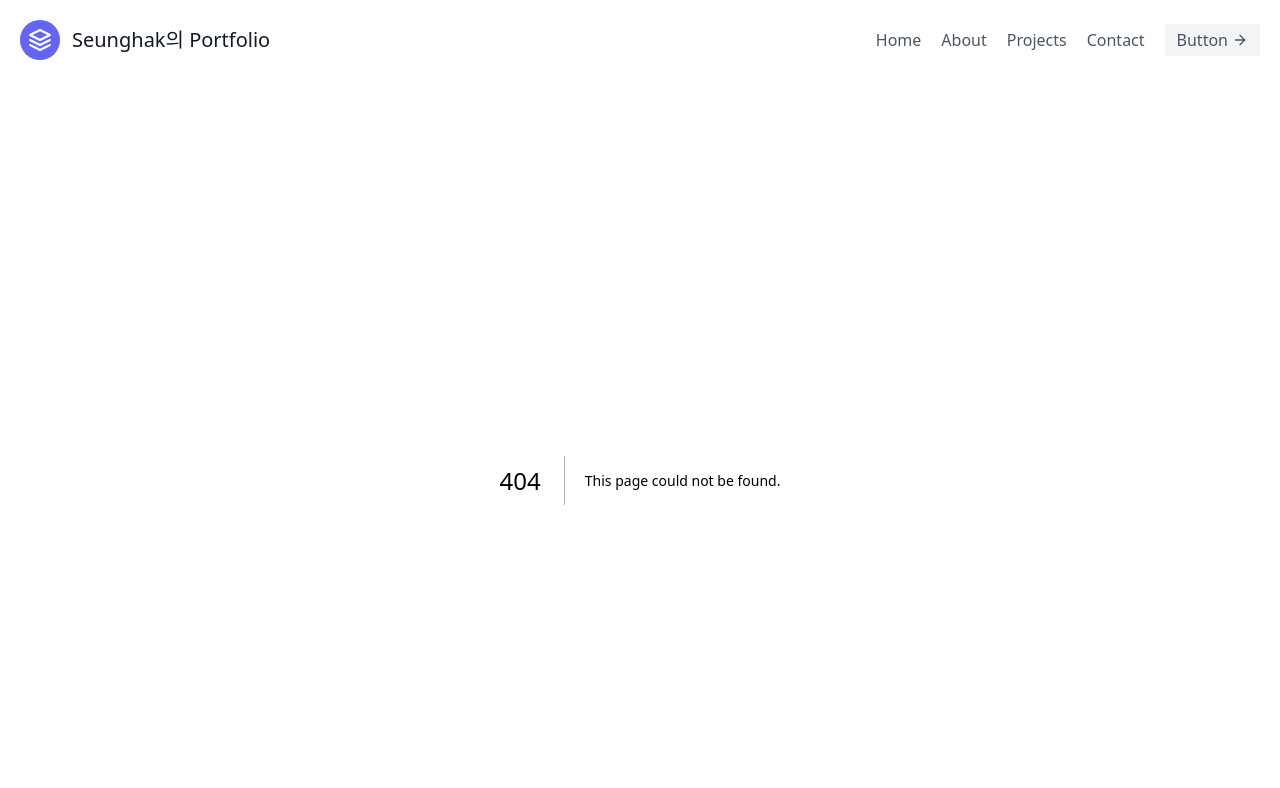
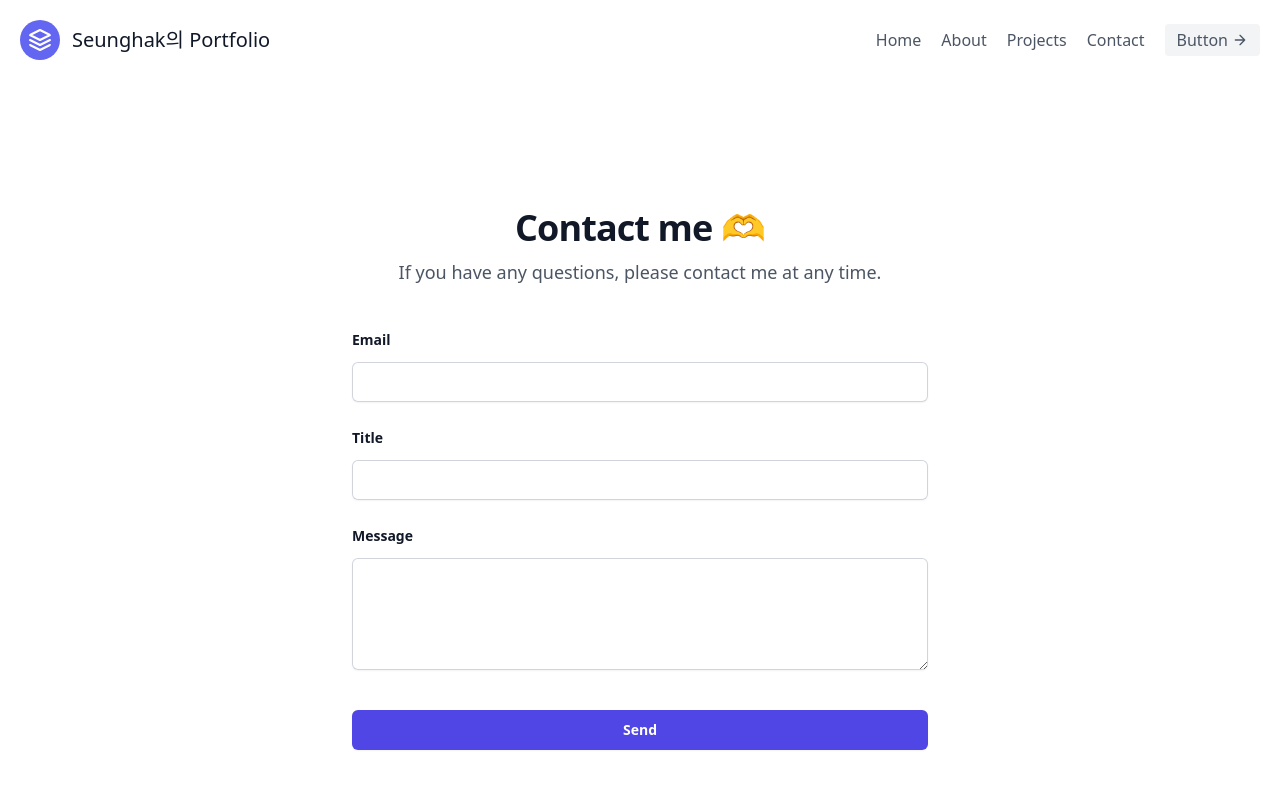
Before and after one commit to dltmdgkr/NextJs-portfolio, a Next.js app: page /contact in a window 1280 px wide. Before the commit this address had no page. Shown: the top 788 px of the page. Built offline with nearby package versions, Linux system fonts and the light colour scheme.

Commit message:
feat: Contact 화면 구현

```diff
--- a/package.json
+++ b/package.json
@@ -9,9 +9,11 @@
     "lint": "next lint"
   },
   "dependencies": {
+    "@types/nodemailer": "^6.4.14",
     "dotenv": "^16.4.1",
     "next": "14.1.0",
     "next-themes": "^0.2.1",
+    "nodemailer": "^6.9.9",
     "react": "^18",
     "react-dom": "^18",
     "react-markdown": "^9.0.1",
--- /dev/null
+++ b/src/app/api/contact/route.ts
@@ -0,0 +1,39 @@
+import { NextResponse } from "next/server";
+import nodemailer from "nodemailer";
+
+export async function POST(request: any) {
+  try {
+    const { subject, message, from } = await request.json();
+    const { SMTP_EMAIL, SMTP_PASSWORD } = process.env;
+
+    const transport = nodemailer.createTransport({
+      service: "gmail",
+      host: "smtp.gmail.com",
+      auth: {
+        user: SMTP_EMAIL,
+        pass: SMTP_PASSWORD,
+      },
+    });
+
+    const mailOption = {
+      from: from,
+      to: SMTP_EMAIL,
+      subject,
+      html: `
+    <h1>${subject}</h1>
+    <div>${message}</div>
+    </br>
+    <p>보낸사람 : ${from}</p>
+    `,
+    };
+
+    await transport.sendMail(mailOption);
+
+    return NextResponse.json(
+      { message: "메세지가 전송되었습니다!" },
+      { status: 200 }
+    );
+  } catch (error) {
+    return NextResponse.json({ message: "메세지 전송 실패" }, { status: 500 });
+  }
+}
--- /dev/null
+++ b/src/app/contact/page.tsx
@@ -0,0 +1,9 @@
+import Contact from "@/components/SendMail";
+
+export default function ContactPage() {
+  return (
+    <>
+      <Contact />
+    </>
+  );
+}
--- a/src/components/Header.tsx
+++ b/src/components/Header.tsx
@@ -32,7 +32,9 @@ export default function Header() {
           <Link href="/projects" className="mr-5 hover:text-gray-900">
             Projects
           </Link>
-          <a className="mr-5 hover:text-gray-900">Contact</a>
+          <Link href="/contact" className="mr-5 hover:text-gray-900">
+            Contact
+          </Link>
         </nav>
         <button className="inline-flex items-center bg-gray-100 border-0 py-1 px-3 focus:outline-none hover:bg-gray-200 rounded text-base mt-4 md:mt-0">
           Button
--- /dev/null
+++ b/src/components/SendMail.tsx
@@ -0,0 +1,121 @@
+"use client";
+
+import { useState } from "react";
+
+export default function Contact() {
+  const [from, setFrom] = useState("");
+  const [subject, setSubject] = useState("");
+  const [message, setMessage] = useState("");
+  const [sending, setSending] = useState(false);
+
+  const handleSubmit = async (e: React.FormEvent<HTMLFormElement>) => {
+    e.preventDefault();
+    setSending(true);
+    try {
+      const response = await fetch("/api/contact", {
+        method: "POST",
+        headers: {
+          "Content-Type": "application/json",
+        },
+        body: JSON.stringify({
+          from,
+          subject,
+          message,
+        }),
+      });
+
+      alert("이메일이 성공적으로 전송되었습니다!");
+
+      setFrom("");
+      setSubject("");
+      setMessage("");
+    } catch (error) {
+      alert("이메일 전송 중 오류가 발생했습니다. 나중에 다시 시도해주세요.");
+    } finally {
+      setSending(false);
+    }
+  };
+
+  return (
+    <div className="isolate bg-white px-6 py-24 sm:py-32 lg:px-8">
+      <div className="mx-auto max-w-2xl text-center">
+        <h2 className="text-3xl font-bold tracking-tight text-gray-900 sm:text-4xl">
+          Contact me 🫶
+        </h2>
+        <p className="mt-2 text-lg leading-8 text-gray-600">
+          If you have any questions, please contact me at any time.
+        </p>
+      </div>
+      <form onSubmit={handleSubmit} className="mx-auto mt-5 max-w-xl sm:mt-10">
+        <div className="grid grid-cols-1 gap-x-8 gap-y-6 sm:grid-cols-2">
+          <div className="sm:col-span-2">
+            <label
+              htmlFor="from"
+              className="block text-sm font-semibold leading-6 text-gray-900"
+            >
+              Email
+            </label>
+            <div className="mt-2.5">
+              <input
+                type="email"
+                name="from"
+                id="from"
+                value={from}
+                onChange={(e) => setFrom(e.target.value)}
+                required
+                className="block w-full rounded-md border-0 px-3.5 py-2 text-gray-900 shadow-sm ring-1 ring-inset ring-gray-300 placeholder:text-gray-400 focus:ring-2 focus:ring-inset focus:ring-indigo-600 sm:text-sm sm:leading-6"
+              />
+            </div>
+          </div>
+          <div className="sm:col-span-2">
+            <label
+              htmlFor="subject"
+              className="block text-sm font-semibold leading-6 text-gray-900"
+            >
+              Title
+            </label>
+            <div className="mt-2.5">
+              <input
+                type="text"
+                name="subject"
+                id="subject"
+                value={subject}
+                onChange={(e) => setSubject(e.target.value)}
+                required
+                className="block w-full rounded-md border-0 px-3.5 py-2 text-gray-900 shadow-sm ring-1 ring-inset ring-gray-300 placeholder:text-gray-400 focus:ring-2 focus:ring-inset focus:ring-indigo-600 sm:text-sm sm:leading-6"
+              />
+            </div>
+          </div>
+          <div className="sm:col-span-2">
+            <label
+              htmlFor="message"
+              className="block text-sm font-semibold leading-6 text-gray-900"
+            >
+              Message
+            </label>
+            <div className="mt-2.5">
+              <textarea
+                name="message"
+                id="message"
+                rows={4}
+                value={message}
+                onChange={(e) => setMessage(e.target.value)}
+                className="block w-full rounded-md border-0 px-3.5 py-2 text-gray-900 shadow-sm ring-1 ring-inset ring-gray-300 placeholder:text-gray-400 focus:ring-2 focus:ring-inset focus:ring-indigo-600 sm:text-sm sm:leading-6"
+                defaultValue={""}
+              />
+            </div>
+          </div>
+        </div>
+        <div className="mt-10">
+          <button
+            type="submit"
+            disabled={sending}
+            className="block w-full rounded-md bg-indigo-600 px-3.5 py-2.5 text-center text-sm font-semibold text-white shadow-sm hover:bg-indigo-500 focus-visible:outline focus-visible:outline-2 focus-visible:outline-offset-2 focus-visible:outline-indigo-600"
+          >
+            {sending ? "Sending..." : "Send"}
+          </button>
+        </div>
+      </form>
+    </div>
+  );
+}
```
Also changed, not shown: 2 other files (tests, documents, lock files or other folders).
